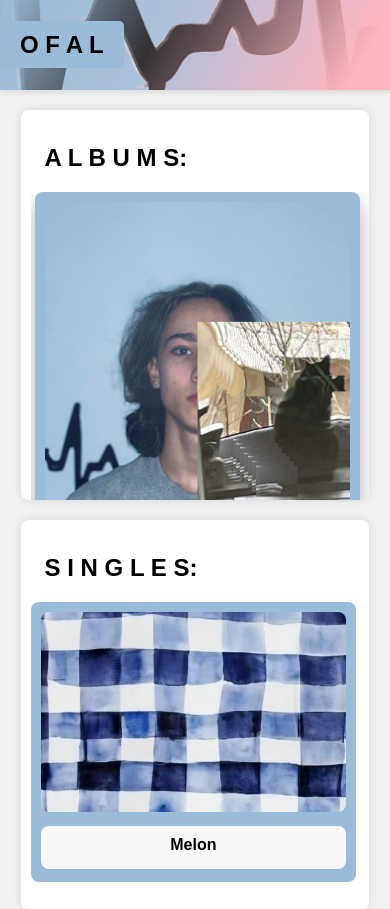
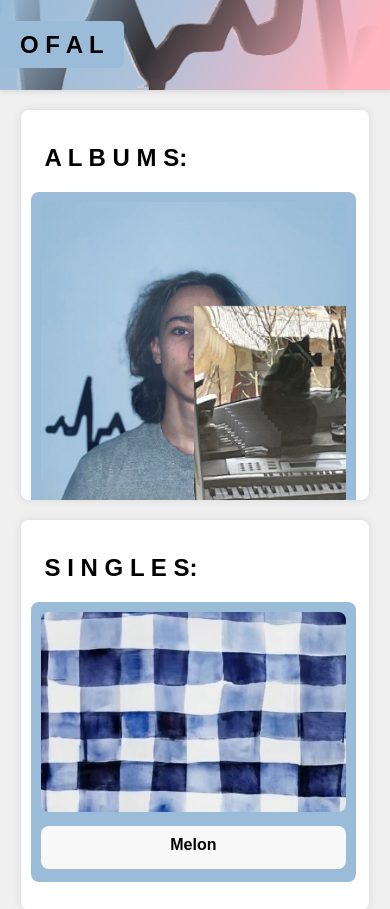
Before and after one commit to OFALOFAL/OFAL_website, a Django app: page / in a window 390 px wide, with the pointer over the restyled element. Shown: the top 909 px of the page. Run offline with Django 4.2, Linux system fonts and the light colour scheme.

Commit message:
delete hover on mobile

```diff
--- a/webApp/static/webApp/home.css
+++ b/webApp/static/webApp/home.css
@@ -150,6 +150,14 @@ body {
         margin-left: auto;
         margin-right: auto;
     }
+
+    /* Remove hover effect on small screens */
+    .block:hover .block-image,
+    .block:hover {
+        height: auto; /* Reset height to auto on hover */
+        transform: none; /* Reset transform on hover */
+        box-shadow: none; /* Remove box shadow on hover */
+    }
 }
 
 @media only screen and (max-width: 880px) {
```
